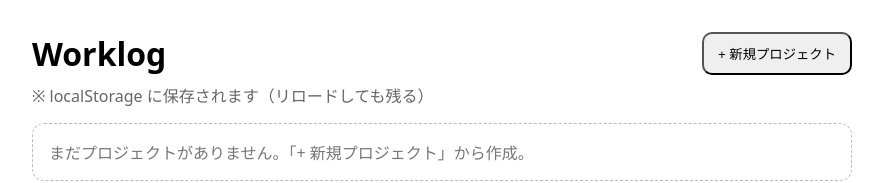
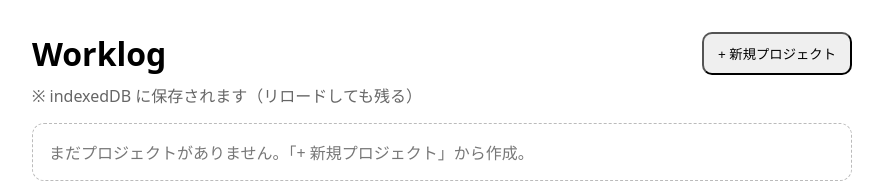
Before and after one commit to kei5o55/worklog-app, a React (Vite) app: page /projects in a window 1280 px wide. Shown: the top 183 px of the page, without its empty margins (198-1081 px from the left). Built offline with nearby package versions, Linux system fonts and the light colour scheme.

Commit message:
htmlの調整

```diff
--- a/src/pages/ProjectsPage.tsx
+++ b/src/pages/ProjectsPage.tsx
@@ -151,7 +151,7 @@ export default function ProjectsPage() {
       </header>
 
       <p style={{ color: "#666", marginTop: 8 }}>
-        ※ localStorage に保存されます（リロードしても残る）
+        ※ indexedDB に保存されます（リロードしても残る）
       </p>
 
       <section style={{ marginTop: 16 }}>
```
